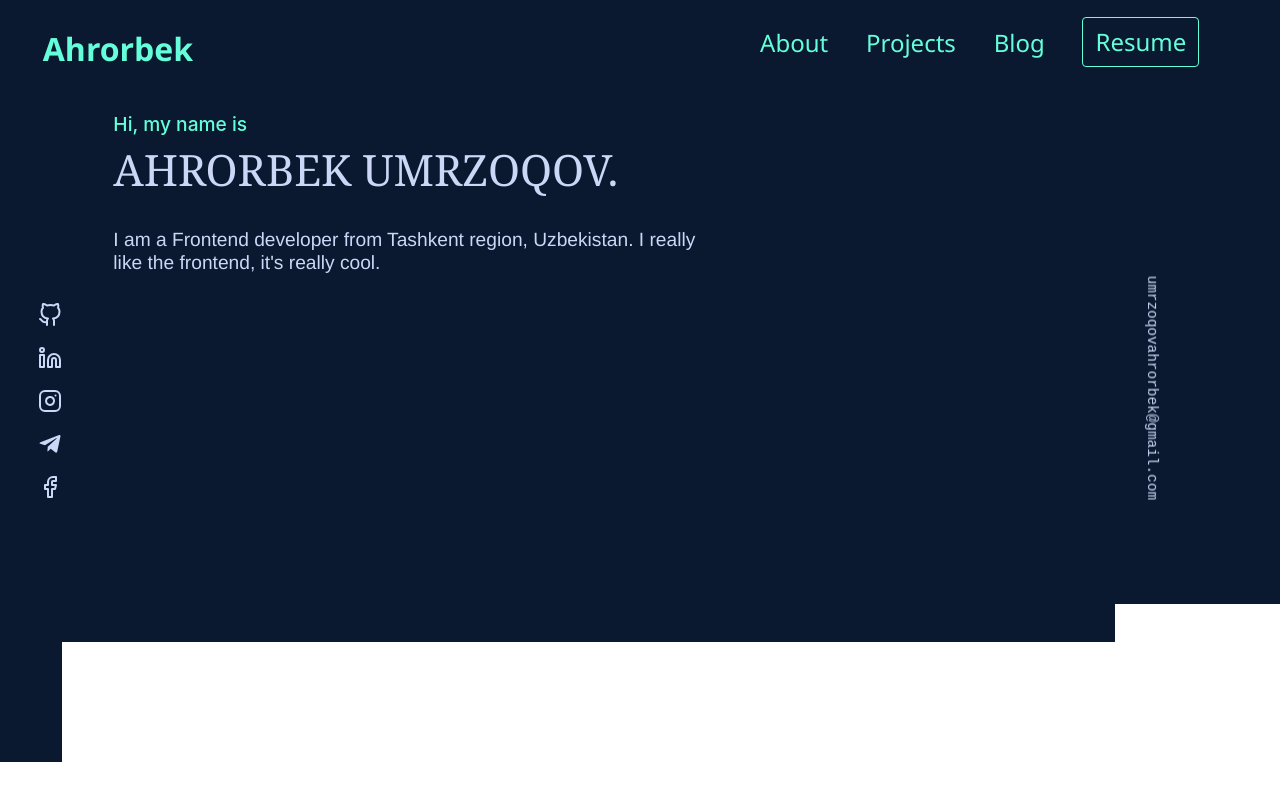
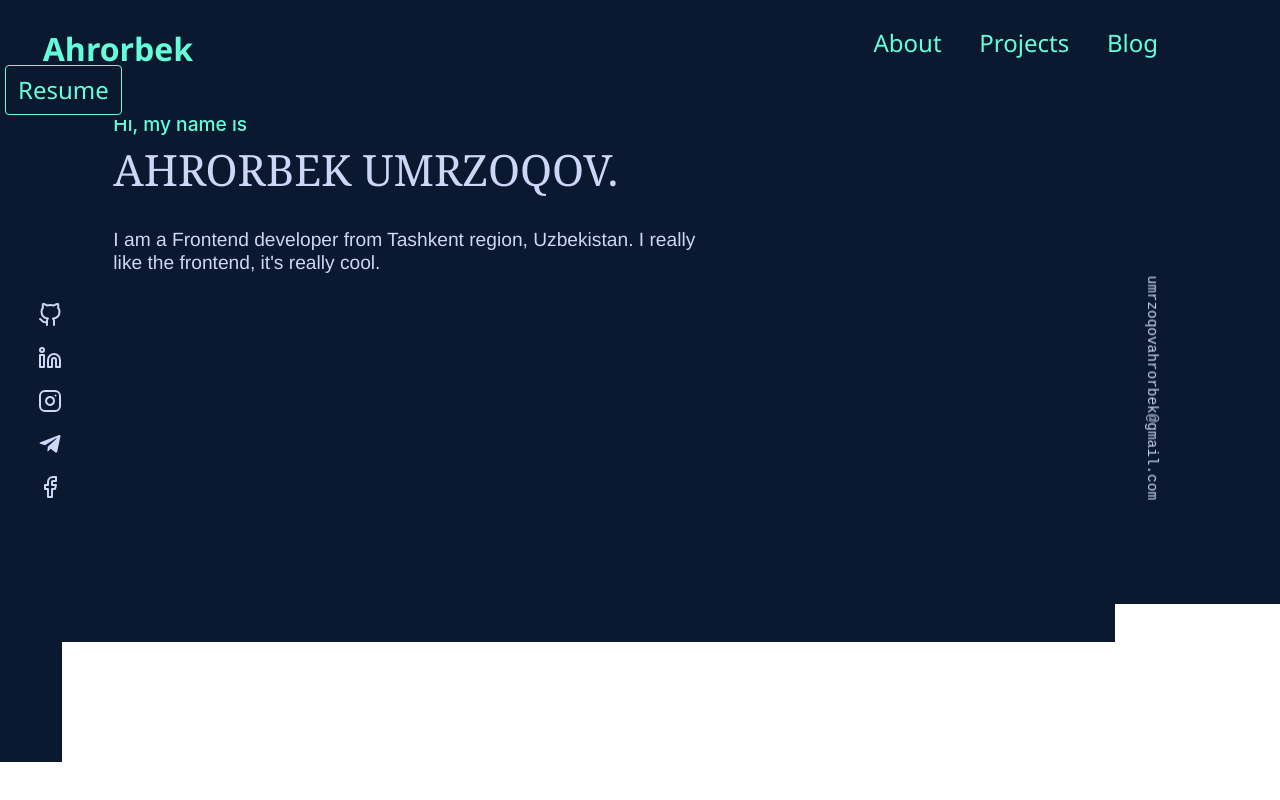
Before and after one commit to AhrorShoH/for-portfolio, a React (Create React App) app: page / in a window 1280 px wide. Built offline with nearby package versions, Linux system fonts and the light colour scheme.

Commit message:
Update Navbar.css

```diff
--- a/src/components/Navbar.css
+++ b/src/components/Navbar.css
@@ -324,7 +324,7 @@
   #names {
     color: #64FFDA;
     margin-left: 1cm;
-    margin-right: 15cm;
+    margin-right: 18cm;
     font-size: 2rem;
     text-decoration: none;
   }
```
